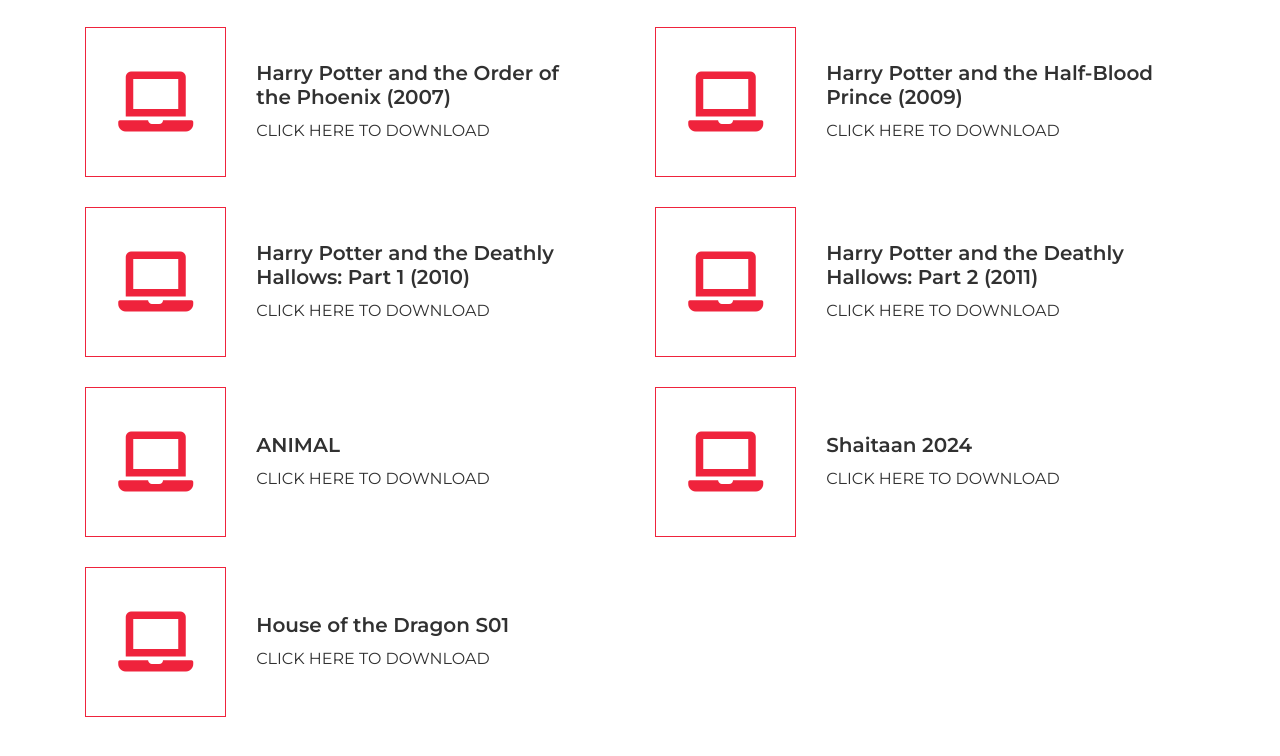
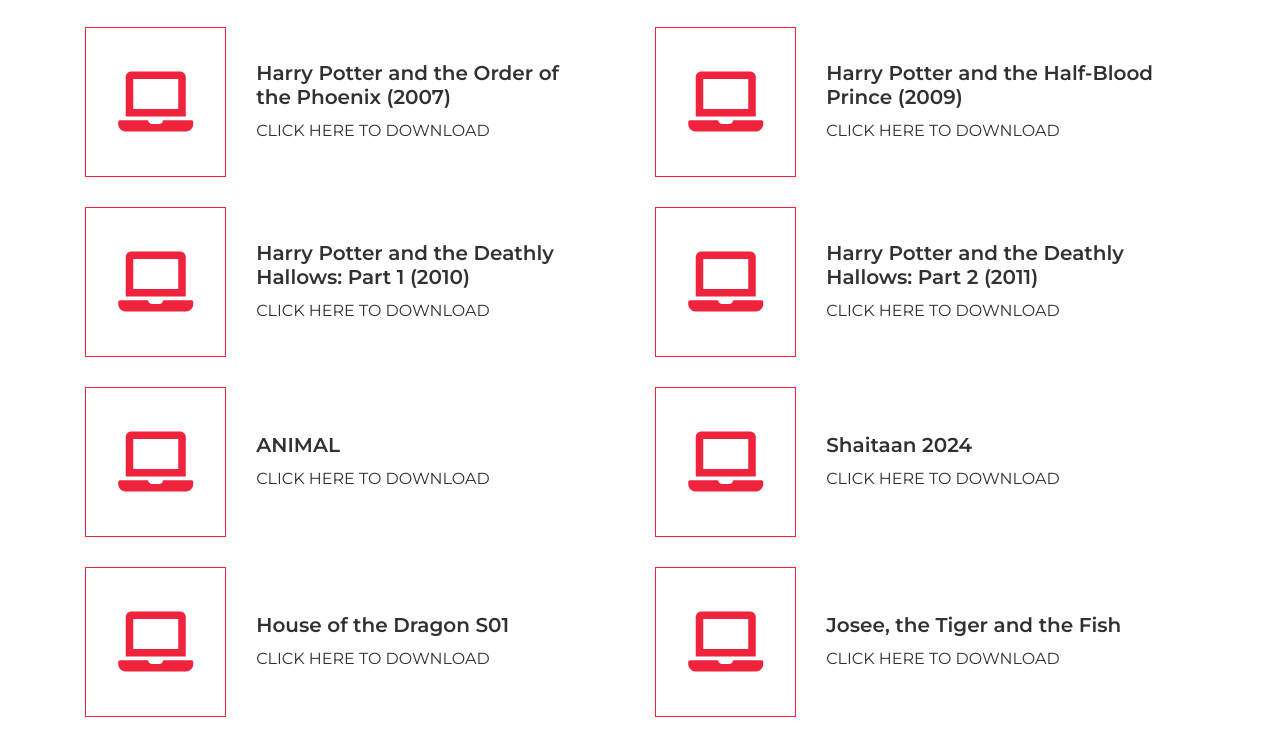
Before and after one commit to pixel670/3, a plain HTML site: page index.html in a window 1280 px wide. Shown: the part 676-1432 px from the top of the page. Drawn offline with nearby package versions, Linux system fonts and the light colour scheme.

Commit message:
Update index.html

```diff
--- a/index.html
+++ b/index.html
@@ -249,6 +249,22 @@
         </div>
     </div>
 </div>
+<!-- ----------------------------------------------- Josee, the Tiger and the Fish ------------------------------------------------------------------------------------- -->
+<div class="col-lg-6 wow fadeInUp" data-wow-delay="0.0s">
+    <div class="skills-item">
+        <div class="skills-icon">
+            <i class="fa fa-laptop"></i>
+        </div>
+        <div class="skills-text">
+            <p>
+                <a
+                    href="https://t.me/JOSEE_THE_TIGER_FISH_AND_THE/147">
+                    <h3>Josee, the Tiger and the Fish</h3> CLICK HERE TO DOWNLOAD
+                </a>
+            </p>
+        </div>
+    </div>
+</div>
 
 
 
```
